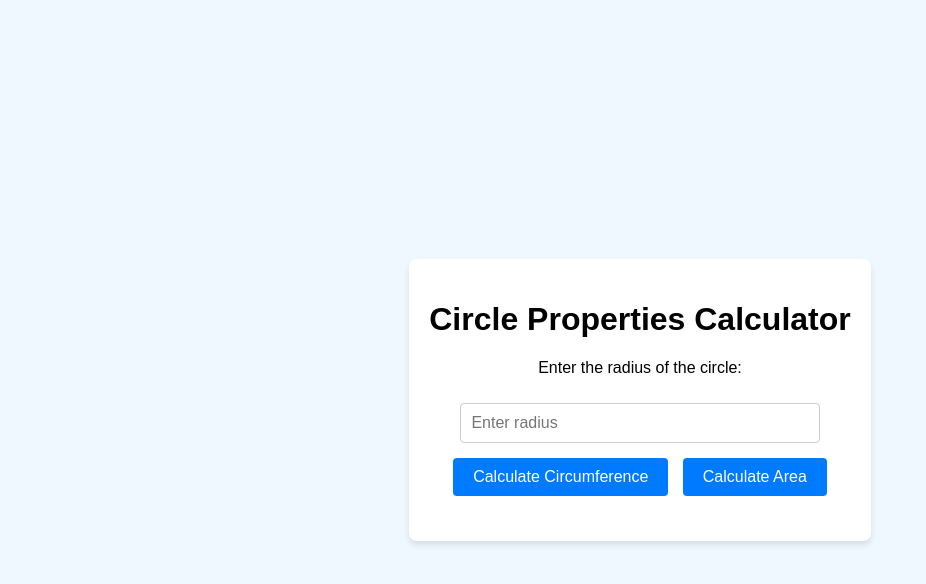
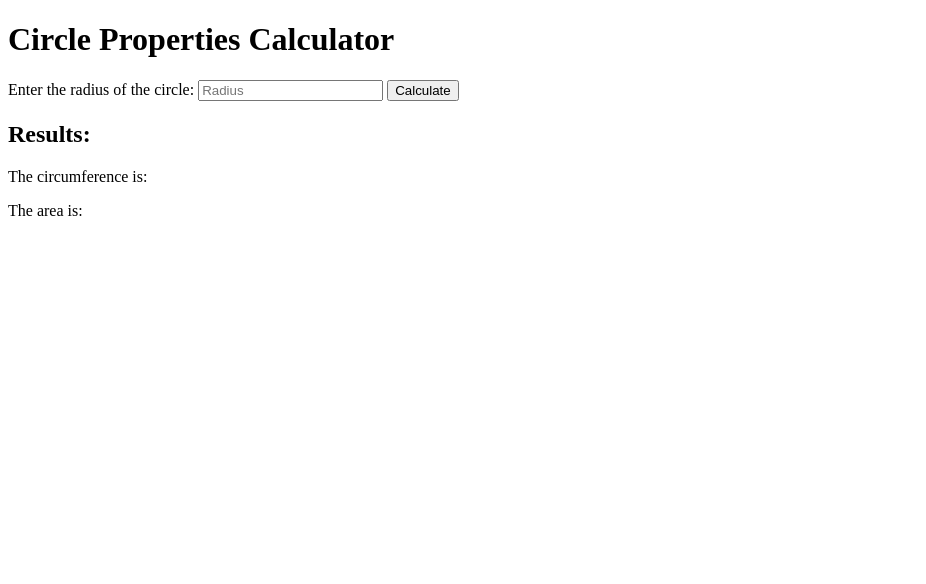
Before and after one commit to madedanan/javascript, a plain HTML site: page index.html in a window 1280 px wide. Shown: the whole page, without its empty margins (0-926 px from the left). Drawn offline with Linux system fonts and the light colour scheme.

Commit message:
Update index.html

```diff
--- a/index.html
+++ b/index.html
@@ -4,82 +4,44 @@
   <meta charset="UTF-8">
   <meta name="viewport" content="width=device-width, initial-scale=1.0">
   <title>1113572 - exercise 24</title>
-    <style>
-        body {
-            font-family: Arial, sans-serif;
-            margin: 0;
-            padding: 0;
-            display: flex;
-            justify-content: center;
-            align-items: center;
-            height: 100vh;
-            background-color: #f0f8ff;
-        }
-        .container {
-            text-align: center;
-            background: #fff;
-            padding: 20px;
-            border-radius: 8px;
-            box-shadow: 0 4px 6px rgba(0, 0, 0, 0.1);
-        }
-        input {
-            padding: 10px;
-            font-size: 16px;
-            margin: 10px 0;
-            width: 80%;
-            border: 1px solid #ccc;
-            border-radius: 4px;
-        }
-        button {
-            padding: 10px 20px;
-            font-size: 16px;
-            margin: 5px;
-            border: none;
-            border-radius: 4px;
-            background-color: #007bff;
-            color: white;
-            cursor: pointer;
-        }
-        button:hover {
-            background-color: #0056b3;
-        }
-        .result {
-            margin-top: 20px;
-            font-size: 18px;
-            color: #333;
-        }
-    </style>
 </head>
 <body>
-    <div class="container">
   <h1>Circle Properties Calculator</h1>
-        <p>Enter the radius of the circle:</p>
-        <input type="number" id="radius" placeholder="Enter radius">
-        <br>
-        <button onclick="calcCircumference()">Calculate Circumference</button>
-        <button onclick="calcArea()">Calculate Area</button>
-        <div class="result" id="result"></div>
-    </div>
+
+  <label for="radius">Enter the radius of the circle:</label>
+  <input type="number" id="radius" placeholder="Radius" step="any">
+  <button onclick="calculateCircleProperties()">Calculate</button>
+
+  <h2>Results:</h2>
+  <p id="circumferenceResult">The circumference is: </p>
+  <p id="areaResult">The area is: </p>
 
   <script>
-        function calcCircumference() {
+    // Function to calculate and display the circumference
+    function calcCircumference(radius) {
+      const circumference = 2 * Math.PI * radius;
+      return circumference.toFixed(2);
+    }
+
+    // Function to calculate and display the area
+    function calcArea(radius) {
+      const area = Math.PI * Math.pow(radius, 2);
+      return area.toFixed(2);
+    }
+
+    // Function to handle user input and update results
+    function calculateCircleProperties() {
       const radius = parseFloat(document.getElementById('radius').value);
       if (isNaN(radius) || radius <= 0) {
-                document.getElementById('result').innerText = "Please enter a valid positive radius.";
+        alert('Please enter a valid positive number for the radius.');
         return;
       }
-            const circumference = 2 * Math.PI * radius;
-            document.getElementById('result').innerText = `The circumference is ${circumference.toFixed(2)}`;
-        }
 
-        function calcArea() {
-            const radius = parseFloat(document.getElementById('radius').value);
-            if (isNaN(radius) || radius <= 0) {
-                document.getElementById('result').innerText = "Please enter a valid positive radius.";
-                return;
-            }
-            const area = Math.PI * Math.pow(radius, 2);
-            document.getElementById('result').innerText = `The area is ${area.toFixed(2)}`;
+      const circumference = calcCircumference(radius);
+      const area = calcArea(radius);
+
+      document.getElementById('circumferenceResult').textContent = `The circumference is: ${circumference}`;
+      document.getElementById('areaResult').textContent = `The area is: ${area}`;
     }
   </script>
 </body>
```
Lines whose indentation alone changed are shown as unchanged.
